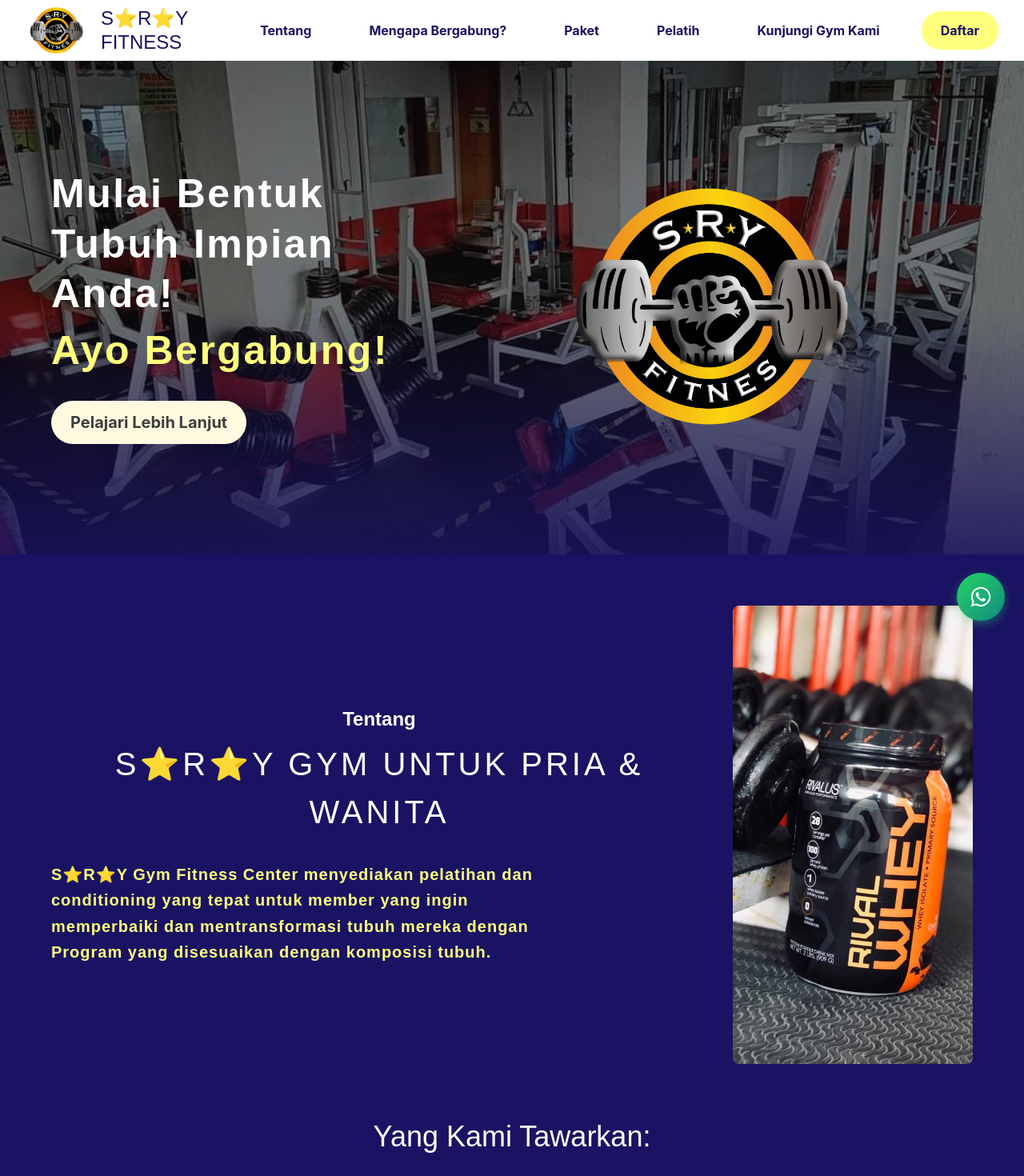
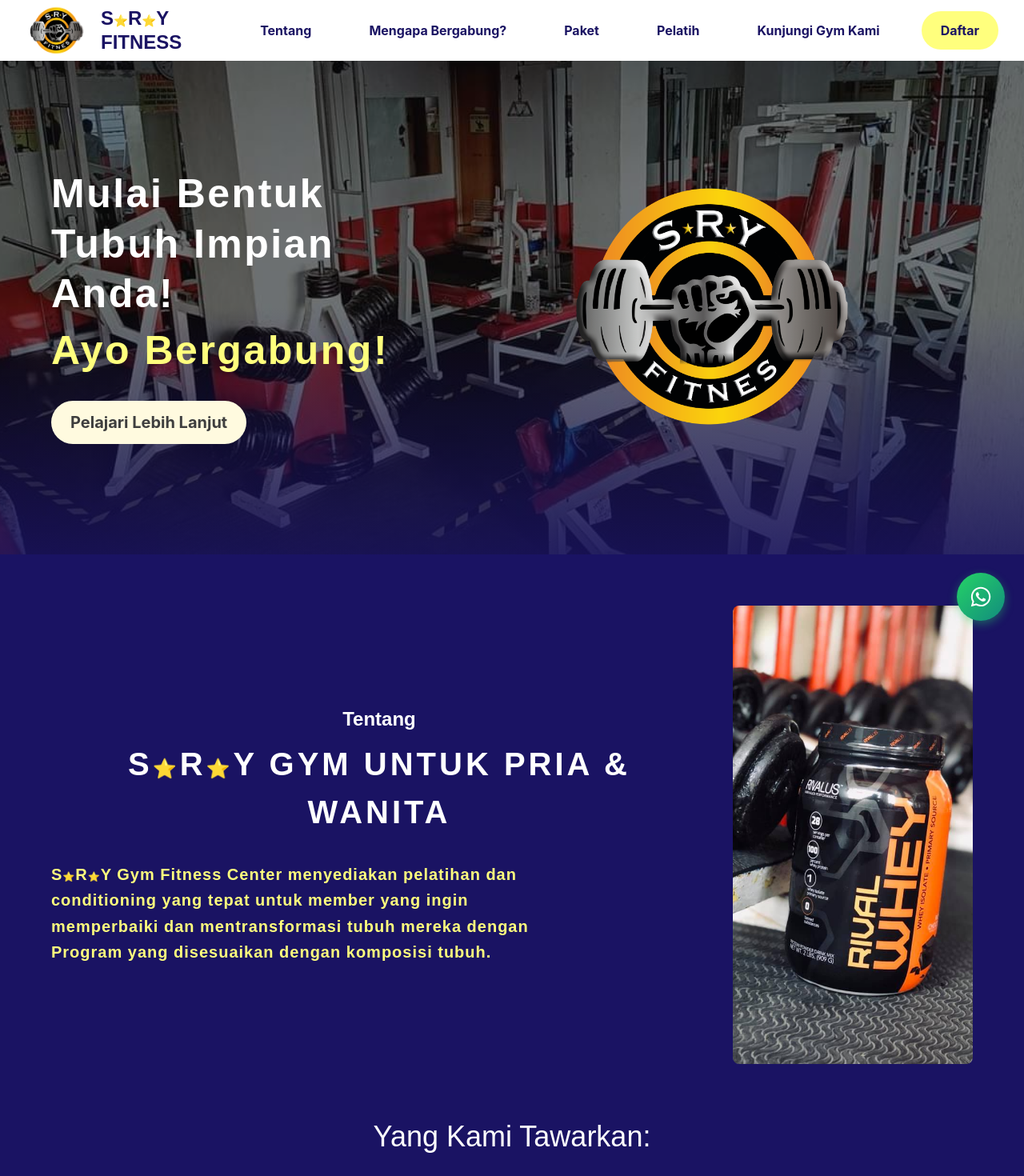
Before and after one commit to fahrudina/gym-landing, a React (Create React App) app: page / in a window 1280 px wide. Shown: the top 1470 px of the page at 80% size. Built offline with nearby package versions, Linux system fonts and the light colour scheme.

Commit message:
Adjust S⭐R⭐Y branding style with smaller stars and bold text
Co-authored-by: fahrudina <19402119+fahrudina@users.noreply.github.com>

```diff
--- a/src/components/DesktopGymLanding.tsx
+++ b/src/components/DesktopGymLanding.tsx
@@ -48,8 +48,10 @@ export default function DesktopGymLanding() {
             <div className="h-[60px] w-[60px] md:h-[78px] md:w-[78px] mr-2 md:mr-4">
               <img alt="Logo S⭐R⭐Y Fitness Center - Gym Terbaik Jakarta" className="w-full h-full object-cover" src={gymLogo} />
             </div>
-            <div className="font-monument text-primary text-[18px] md:text-[24px] leading-tight">
-              <div>S⭐R⭐Y</div>
+            <div className="font-monument text-primary text-[18px] md:text-[24px] leading-tight font-bold">
+              <div>
+                S<span style={{ fontSize: '0.6em' }}>⭐</span>R<span style={{ fontSize: '0.6em' }}>⭐</span>Y
+              </div>
               <div>FITNESS</div>
             </div>
           </div>
@@ -177,12 +179,12 @@ export default function DesktopGymLanding() {
           <div className="flex-1 mb-8 md:mb-0">
             <div className="text-center mb-8">
               <p className="font-poppins font-semibold text-white text-[18px] md:text-[24px] mb-2">Tentang</p>
-              <h2 className="font-monument text-white text-[24px] md:text-[40px] tracking-[2px] md:tracking-[4px]">
-                S⭐R⭐Y GYM UNTUK PRIA & WANITA
+              <h2 className="font-monument text-white text-[24px] md:text-[40px] tracking-[2px] md:tracking-[4px] font-bold">
+                S<span style={{ fontSize: '0.6em' }}>⭐</span>R<span style={{ fontSize: '0.6em' }}>⭐</span>Y GYM UNTUK PRIA & WANITA
               </h2>
             </div>
             <p className="font-poppins font-bold text-accent text-[16px] md:text-[20px] leading-relaxed tracking-[1px] max-w-[644px] text-center md:text-left">
-              S⭐R⭐Y Gym Fitness Center menyediakan pelatihan dan conditioning yang tepat untuk member yang ingin memperbaiki dan mentransformasi tubuh mereka dengan Program yang disesuaikan dengan komposisi tubuh.
+              S<span style={{ fontSize: '0.6em' }}>⭐</span>R<span style={{ fontSize: '0.6em' }}>⭐</span>Y Gym Fitness Center menyediakan pelatihan dan conditioning yang tepat untuk member yang ingin memperbaiki dan mentransformasi tubuh mereka dengan Program yang disesuaikan dengan komposisi tubuh.
             </p>
           </div>
 
--- a/src/components/sections/About.tsx
+++ b/src/components/sections/About.tsx
@@ -83,8 +83,10 @@ export const About: React.FC = () => {
               viewport={{ once: true }}
             >
               ABOUT<br />
-              <span style={{ color: '#4A5FBF' }}>S⭐R⭐Y GYM<br />
-              FOR MAN & WOMAN</span>
+              <span style={{ color: '#4A5FBF', fontWeight: 'bold' }}>
+                S<span style={{ fontSize: '0.6em' }}>⭐</span>R<span style={{ fontSize: '0.6em' }}>⭐</span>Y GYM<br />
+                FOR MAN & WOMAN
+              </span>
             </AboutTitle>
 
             <AboutDescription
@@ -94,7 +96,7 @@ export const About: React.FC = () => {
               transition={{ duration: 0.8, delay: 0.2 }}
               viewport={{ once: true }}
             >
-              S⭐R⭐Y Gym Fitness Center provides premium training
+              S<span style={{ fontSize: '0.6em' }}>⭐</span>R<span style={{ fontSize: '0.6em' }}>⭐</span>Y Gym Fitness Center provides premium training
               and conditioning for members who want to improve and
               transform their body with programs depend on the body
               template of each person program and training!
--- a/src/components/sections/Footer.tsx
+++ b/src/components/sections/Footer.tsx
@@ -29,6 +29,12 @@ const Logo = styled.div`
   font-weight: ${({ theme }) => theme.typography.fontWeight.bold};
   color: ${({ theme }) => theme.colors.primary};
   margin-bottom: ${({ theme }) => theme.spacing.lg};
+
+  .star {
+    font-size: 0.6em;
+    display: inline-block;
+    vertical-align: middle;
+  }
 `;
 
 const FooterDescription = styled.p`
@@ -149,10 +155,12 @@ export const Footer: React.FC = () => {
           <FooterSection>
             <Logo>
               <FaDumbbell />
-              <span>S⭐R⭐Y FITNESS</span>
+              <span>
+                S<span className="star">⭐</span>R<span className="star">⭐</span>Y FITNESS
+              </span>
             </Logo>
             <FooterDescription>
-              Transform your body and mind with S⭐R⭐Y FITNESS state-of-the-art facilities,
+              Transform your body and mind with S<span style={{ fontSize: '0.6em' }}>⭐</span>R<span style={{ fontSize: '0.6em' }}>⭐</span>Y FITNESS state-of-the-art facilities,
               expert trainers, and supportive community. Your fitness journey starts here.
             </FooterDescription>
             <SocialLinks>
@@ -207,7 +215,7 @@ export const Footer: React.FC = () => {
 
         <FooterBottom>
           <Copyright>
-            © 2025 S 🌟 R 🌟 Y FITNESS. All rights reserved.
+            © 2025 S<span style={{ fontSize: '0.6em' }}>⭐</span>R<span style={{ fontSize: '0.6em' }}>⭐</span>Y FITNESS. All rights reserved.
           </Copyright>
           <FooterBottomLinks>
             <FooterLink href="#">Privacy Policy</FooterLink>
--- a/src/components/sections/Header.tsx
+++ b/src/components/sections/Header.tsx
@@ -37,6 +37,13 @@ const Logo = styled.div`
     -webkit-background-clip: text;
     -webkit-text-fill-color: transparent;
     background-clip: text;
+    font-weight: ${({ theme }) => theme.typography.fontWeight.bold};
+
+    .star {
+      font-size: 0.6em;
+      display: inline-block;
+      vertical-align: middle;
+    }
   }
 `;
 
@@ -153,7 +160,9 @@ export const Header: React.FC = () => {
         <Nav>
           <Logo>
             <FaDumbbell />
-            <span className="brand-text">S⭐R⭐Y FITNESS</span>
+            <span className="brand-text">
+              S<span className="star">⭐</span>R<span className="star">⭐</span>Y FITNESS
+            </span>
           </Logo>
 
           <NavLinks>
--- a/src/components/sections/Hero.tsx
+++ b/src/components/sections/Hero.tsx
@@ -141,9 +141,15 @@ const SraryLogo = styled.div`
 
   .logo-main {
     font-size: 3rem;
-    font-weight: ${({ theme }) => theme.typography.fontWeight.extrabold};
+    font-weight: ${({ theme }) => theme.typography.fontWeight.bold};
     font-family: ${({ theme }) => theme.typography.fontFamily.secondary};
     margin-bottom: ${({ theme }) => theme.spacing.sm};
+
+    .star {
+      font-size: 0.6em;
+      display: inline-block;
+      vertical-align: middle;
+    }
 
     @media (max-width: ${({ theme }) => theme.breakpoints.tablet}) {
       font-size: 2.5rem;
@@ -213,7 +219,9 @@ export const Hero: React.FC = () => {
           >
             <LogoContainer>
               <SraryLogo>
-                <div className="logo-main">S⭐R⭐Y</div>
+                <div className="logo-main">
+                  S<span className="star">⭐</span>R<span className="star">⭐</span>Y
+                </div>
                 <div className="logo-sub">FITNESS CENTRE</div>
               </SraryLogo>
             </LogoContainer>
--- a/src/styles/GlobalStyles.ts
+++ b/src/styles/GlobalStyles.ts
@@ -122,4 +122,15 @@ export const GlobalStyles = createGlobalStyle`
     background-color: ${({ theme }) => theme.colors.primary};
     color: ${({ theme }) => theme.colors.white};
   }
+
+  /* S⭐R⭐Y Branding Styles */
+  .srary-brand {
+    font-weight: ${({ theme }) => theme.typography.fontWeight.bold};
+
+    .star {
+      font-size: 0.6em;
+      display: inline-block;
+      vertical-align: middle;
+    }
+  }
 `;
```
